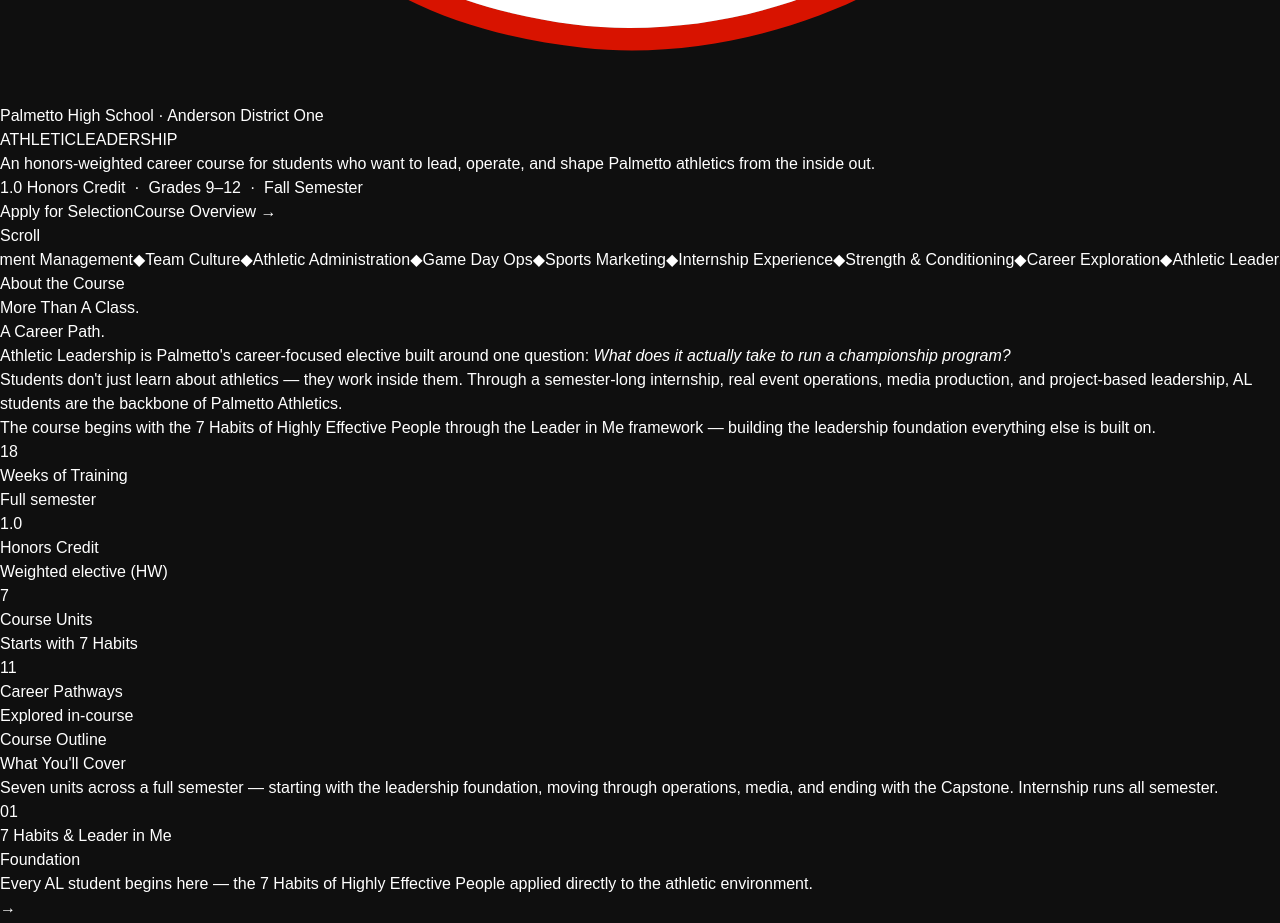
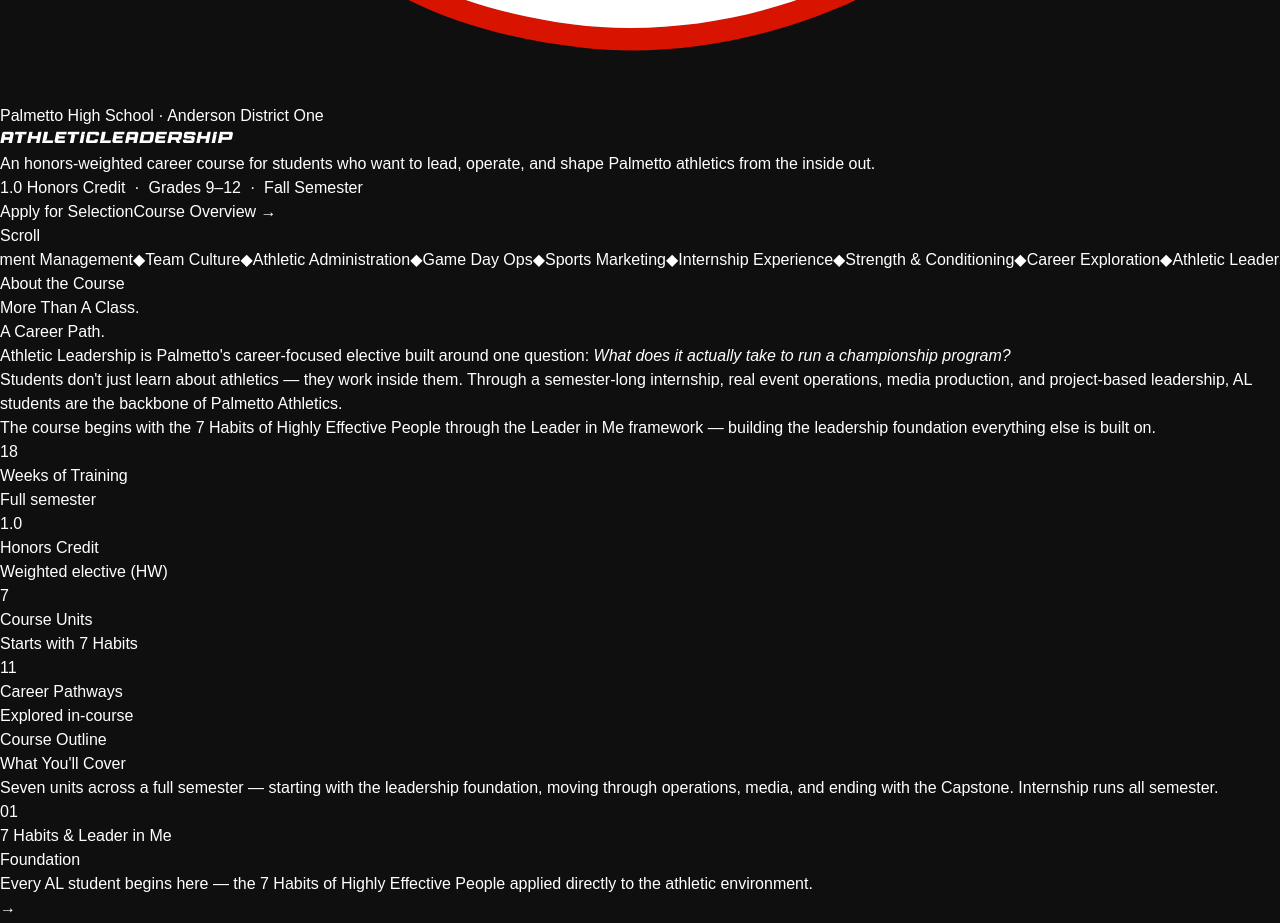
Before and after one commit to jmackwardlaw/athletic-leadership-site, a React (Vite) app: page / in a window 1280 px wide. Shown: the part 2600-3523 px from the top of the page. Built offline with nearby package versions, Linux system fonts and the light colour scheme.

Commit message:
Update HomePage.tsx

```diff
--- a/src/pages/HomePage.tsx
+++ b/src/pages/HomePage.tsx
@@ -97,7 +97,7 @@
               </span>
             </div>
 
-            <h1 className="font-black leading-[0.88] tracking-tight mb-8">
+            <h1 className="leading-[0.88] tracking-tight mb-8" style={{ fontFamily: "'Racesport', 'Barlow Condensed', sans-serif" }}>
               <span className="reveal delay-1 block text-[clamp(3.5rem,10vw,7.5rem)] text-white">ATHLETIC</span>
               <span className="reveal delay-2 block text-[clamp(3.5rem,10vw,7.5rem)]">
                 <span className="text-[#d81300]">LEADER</span>
```
